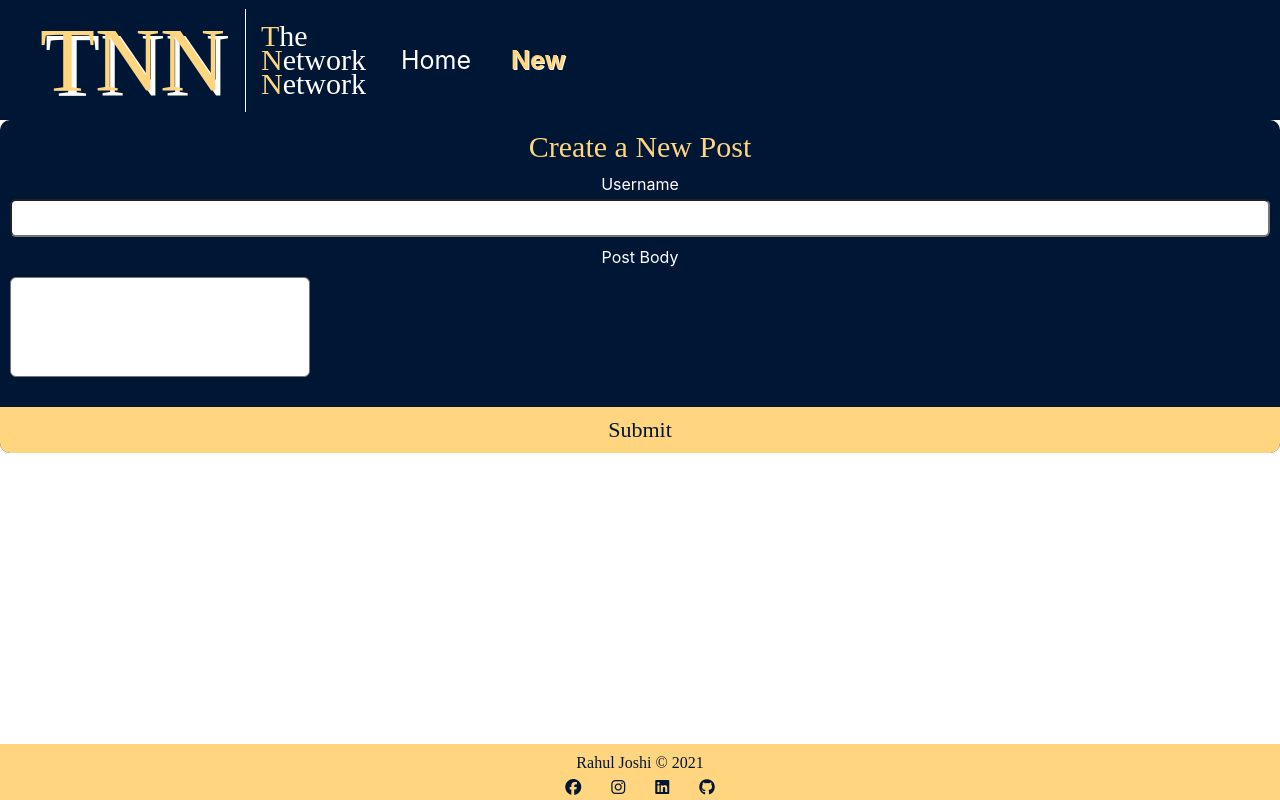
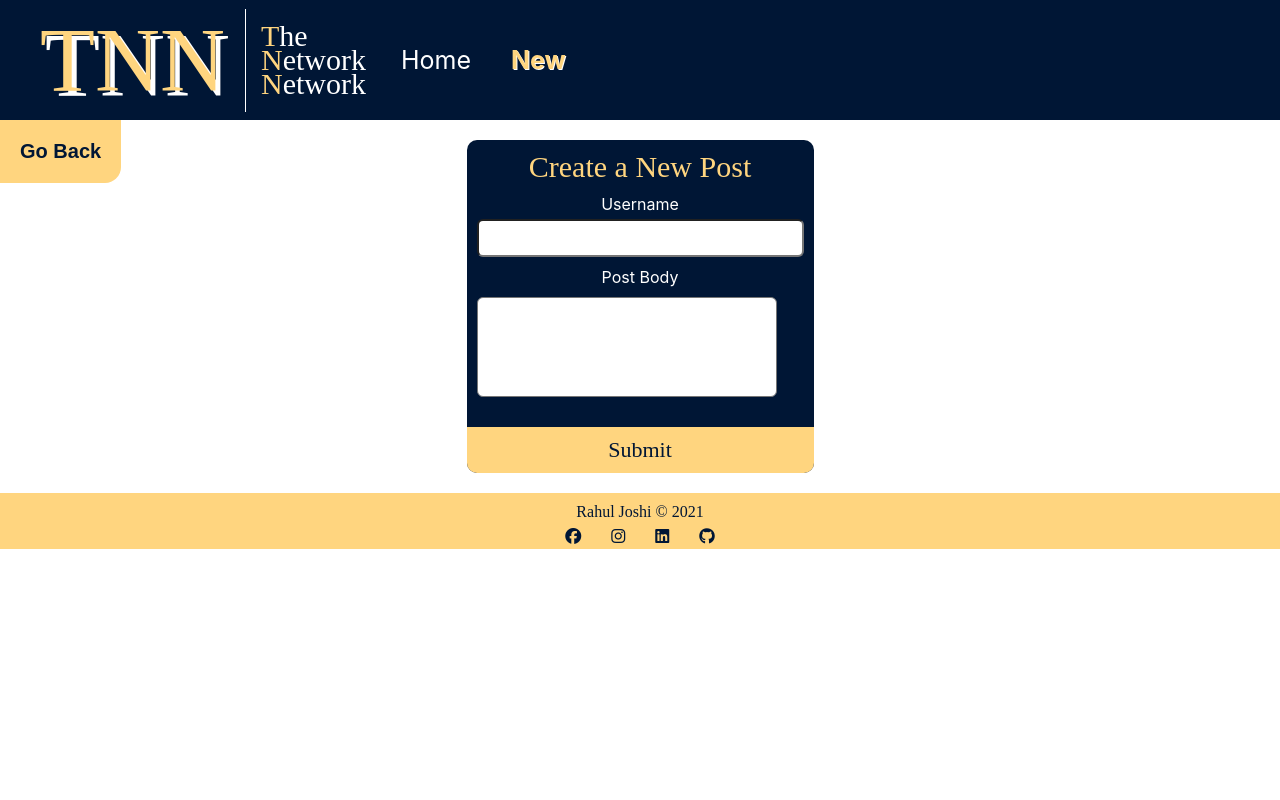
Before and after one commit to rahulpjo/the-network-network, a React (Create React App) app: page /new in a window 1280 px wide. Built offline with nearby package versions, Linux system fonts and the light colour scheme; no server answers; a web font is replaced by a local one.

Commit message:
Add buttons and autopopulate from localstorage

```diff
--- a/src/App.css
+++ b/src/App.css
@@ -57,6 +57,17 @@
 }
 .App {
   text-align: center;
+}
+
+.App > h2 {
+  text-align: left;
+  background-color: #ffd57f;
+  color: #001635;
+  border-radius: 0 0 16px 16px;
+  position: relative;
+  top: 20px;
+  padding: 20px;
+  display: inline;
 }
 
 main {
--- /dev/null
+++ b/src/components/BackButton.css
@@ -0,0 +1,14 @@
+.back-button {
+  text-align: left;
+  background-color: #ffd57f;
+  color: #001635;
+  border-radius: 0 0 16px 0;
+  border: none;
+  padding: 20px;
+  display: inline;
+  font-weight: bold;
+  position: absolute;
+  left: 0;
+  cursor: pointer;
+  font-size: 20px;
+}
--- /dev/null
+++ b/src/components/BackButton.jsx
@@ -0,0 +1,14 @@
+import { useHistory } from "react-router-dom";
+import "./BackButton.css";
+
+function BackButton() {
+  const history = useHistory();
+
+  return (
+    <button className="back-button" onClick={() => history.goBack()}>
+      Go Back
+    </button>
+  );
+}
+
+export default BackButton;
--- a/src/components/Footer.css
+++ b/src/components/Footer.css
@@ -3,7 +3,7 @@ footer {
   color: #001635;
   width: 100%;
   padding: 10px;
-  position: absolute;
+  position: inherit;
   bottom: 0;
 }
 
--- a/src/components/Form.jsx
+++ b/src/components/Form.jsx
@@ -2,10 +2,11 @@ import axios from "axios";
 import { useState } from "react";
 import { useHistory } from "react-router-dom";
 import { basePostsURL, config } from "../services";
+import BackButton from "./BackButton";
 import "./Form.css";
 
 function Form(props) {
-  const [username, setUsername] = useState("");
+  const [username, setUsername] = useState(localStorage.username);
   const [text, setText] = useState("");
   const history = useHistory();
 
@@ -30,6 +31,9 @@ function Form(props) {
   };
 
   return (
+    <>
+      <BackButton />
+      <main>
         <section className="form">
           <h3>Create a New Post</h3>
           <form onSubmit={handleSubmit}>
@@ -52,6 +56,8 @@ function Form(props) {
             </button>
           </form>
         </section>
+      </main>
+    </>
   );
 }
 
--- a/src/components/Note.css
+++ b/src/components/Note.css
@@ -1,10 +1,11 @@
 .note {
   background-color: white;
   color: #001635;
-  margin: 10px;
+  margin: 5px 10px;
   padding: 5px 10px 10px;
   text-align: left;
   border-radius: 6px;
+  width: 90%;
 }
 
 .note-heading {
@@ -13,7 +14,7 @@
   align-items: center;
 }
 .note-heading aside {
-  background-color: white;
+  background-color: white !important;
   margin: 0 7px;
 }
 
@@ -21,3 +22,13 @@
   background: none;
   border: none;
 }
+
+.note-form label:last-of-type {
+  margin-top: 10px;
+}
+
+.note-form input {
+  padding: 5px;
+  margin-top: 5px;
+  border: none;
+}
--- a/src/components/NoteList.jsx
+++ b/src/components/NoteList.jsx
@@ -2,11 +2,12 @@ import { useEffect, useState } from "react";
 import { baseNotesURL, config } from "../services";
 import axios from "axios";
 import Note from "./Note";
+import "./Note.css";
 
 function NoteList(props) {
   const [notes, setNotes] = useState([]);
   const [show, setShow] = useState(false);
-  const [username, setUsername] = useState("");
+  const [username, setUsername] = useState(localStorage.username);
   const [note, setNote] = useState("");
   const [toggleFetch, setToggleFetch] = useState(true);
 
--- a/src/components/Post.jsx
+++ b/src/components/Post.jsx
@@ -8,7 +8,7 @@ function Post(props) {
   const [votes, setVotes] = useState(props.post.fields.votes);
   const [voteValue, setVoteValue] = useState(null);
   const history = useHistory();
-
+  console.log(props.post);
   useEffect(() => {
     const addVotes = async () => {
       const url = `${basePostsURL}/${props.post.id}`;
@@ -34,6 +34,16 @@ function Post(props) {
       setVotes(votes - 1);
       setVoteValue(false);
     }
+
+    // if (localStorage.length === 1) {
+    //   localStorage.setItem("favorites", JSON.stringify(props.post));
+    //   console.log(localStorage);
+    // } else {
+    //   const favoritesArray = localStorage.favorites;
+    //   favoritesArray.push(props.post);
+    //   localStorage.setItem("favorites", favoritesArray);
+    //   console.log(localStorage);
+    // }
   };
 
   const handleUpvote = () => {
@@ -47,6 +57,15 @@ function Post(props) {
       setVotes(votes + 1);
       setVoteValue(true);
     }
+
+    if (localStorage.length === 1) {
+      localStorage.setItem("favorites", [props.post]);
+    } else {
+      const favoritesArray = localStorage.favorites;
+      favoritesArray.push(props.post);
+      localStorage.setItem("favorites", favoritesArray);
+    }
+    console.log(localStorage);
   };
 
   const handleSeeMore = () => {
--- a/src/components/ViewPost.jsx
+++ b/src/components/ViewPost.jsx
@@ -1,5 +1,6 @@
 import { useEffect, useState } from "react";
 import { useParams } from "react-router-dom";
+import BackButton from "./BackButton";
 import NoteList from "./NoteList";
 import "./ViewPost.css";
 
@@ -38,6 +39,9 @@ function ViewPost(props) {
   };
 
   return post.fields ? (
+    <>
+      <BackButton />
+      <main>
         <article className="selected-post">
           <section className="post">
             <h3>{post.fields.username}</h3>
@@ -47,6 +51,8 @@ function ViewPost(props) {
           </section>
           <NoteList id={params.id} post={post} />
         </article>
+      </main>
+    </>
   ) : (
     <h2>Loading...</h2>
   );
```
Lines whose indentation alone changed are shown as unchanged.
